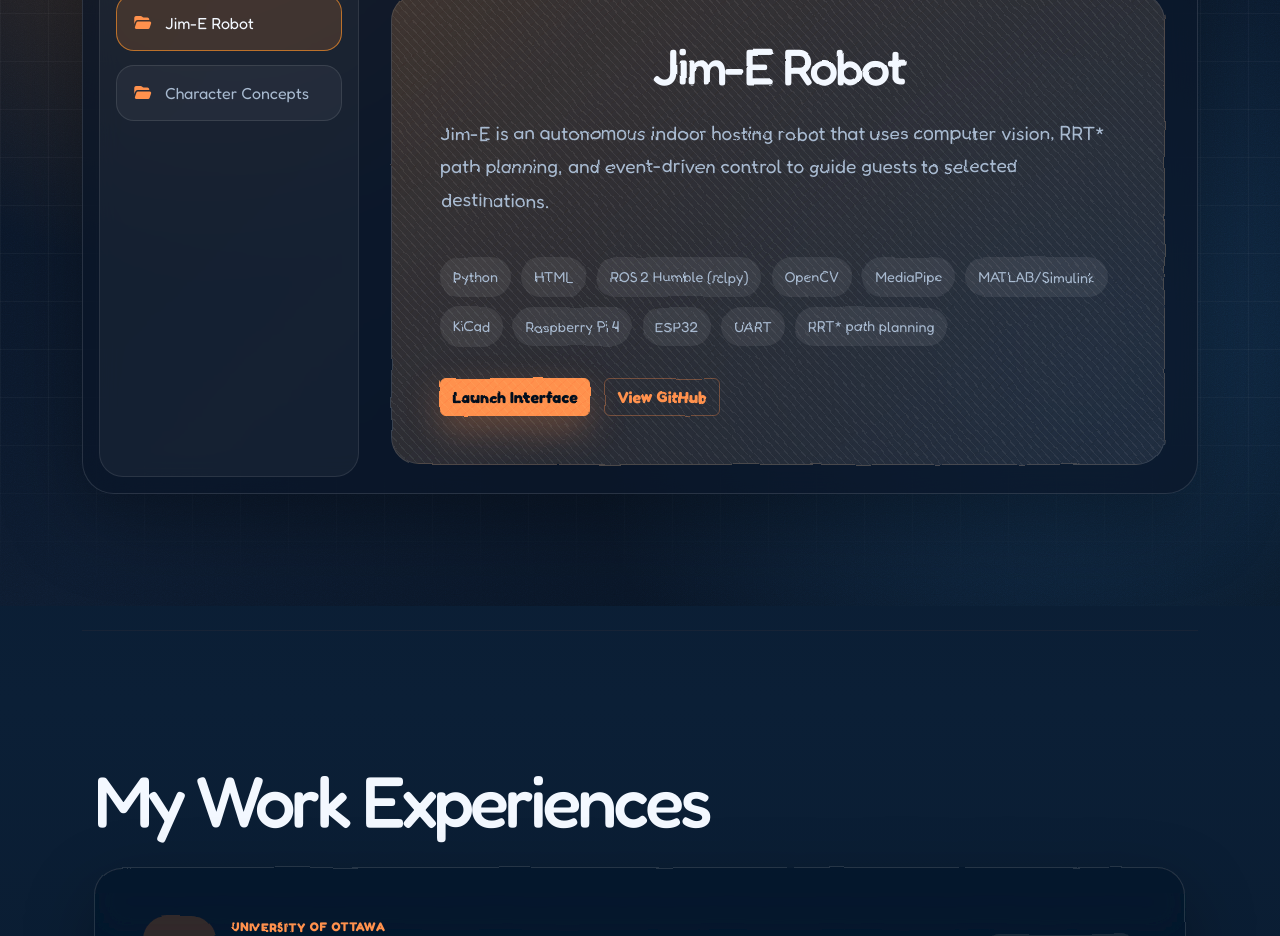
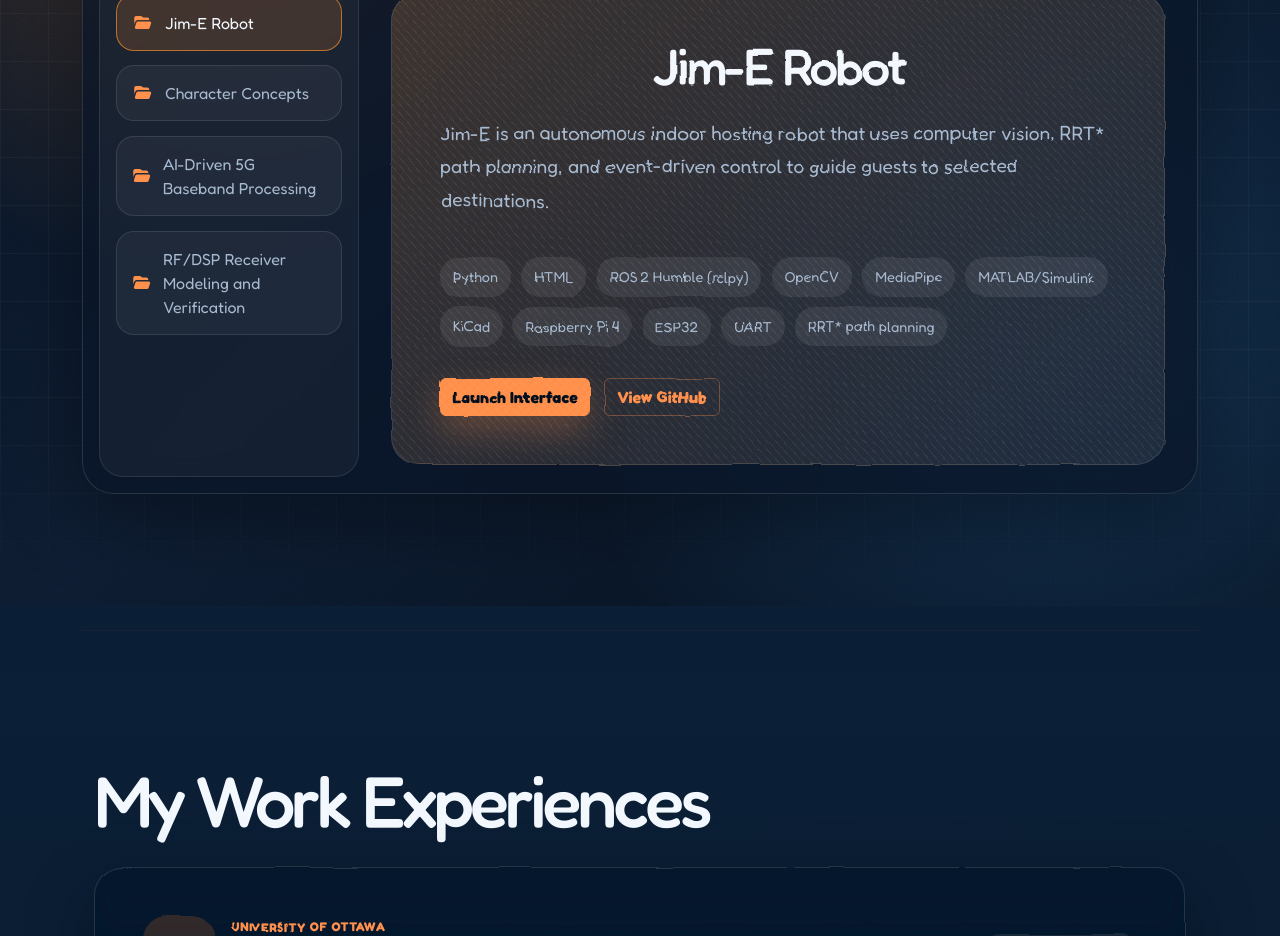
Before and after one commit to Alison0704/portfolio-website, a React (Vite) app: page / in a window 1280 px wide. Shown: the part 1220-2156 px from the top of the page. Built offline with nearby package versions, Linux system fonts and the light colour scheme.

Commit message:
added another project

```diff
--- a/src/components/Projects.jsx
+++ b/src/components/Projects.jsx
@@ -32,6 +32,54 @@ const projects = [
       "A collection of character concepts and designs [work in progress]",
     stack: ["React", "Framer Motion", "LocalStorage", "CSS"],
     liveComponent: CharacterVault,
+  },
+  {
+    id: "ai-5g-baseband-pi",
+    title: "AI-Driven 5G Baseband Processing",
+    description:
+      "An NR-inspired OFDM simulator that uses machine learning for adaptive modulation and fault diagnosis across AWGN, Rayleigh fading, and interference conditions, deployed on a Raspberry Pi 4.",
+    stack: [
+      "Python",
+      "NumPy",
+      "pandas",
+      "scikit-learn",
+      "Streamlit",
+      "joblib",
+      "pytest",
+      "OFDM",
+      "QPSK",
+      "16-QAM",
+      "64-QAM",
+      "Raspberry Pi 4",
+      "GitHub Actions",
+      "systemd",
+    ],
+    github: "https://github.com/Alison0704/ai-5g-baseband-pi",
+    live: "",
+  },
+  {
+    id: "rf-dsp-receiver-verification",
+    title: "RF/DSP Receiver Modeling and Verification",
+    description:
+      "A fixed-point QPSK receiver implemented in MATLAB, C++, and SystemVerilog, with shared test vectors, cocotb verification, RTL assertions, automated cross-model comparison, and waveform-based debugging.",
+    stack: [
+      "MATLAB",
+      "C++",
+      "Python",
+      "SystemVerilog",
+      "cocotb",
+      "pytest",
+      "Icarus Verilog",
+      "Make",
+      "GitHub Actions",
+      "QPSK",
+      "FIR Filtering",
+      "Fixed-Point Arithmetic",
+      "RTL Assertions",
+      "VCD/FST",
+    ],
+    github: "https://github.com/Alison0704/rf-dsp-receiver-verification",
+    live: "",
   },
 ];
 
```
